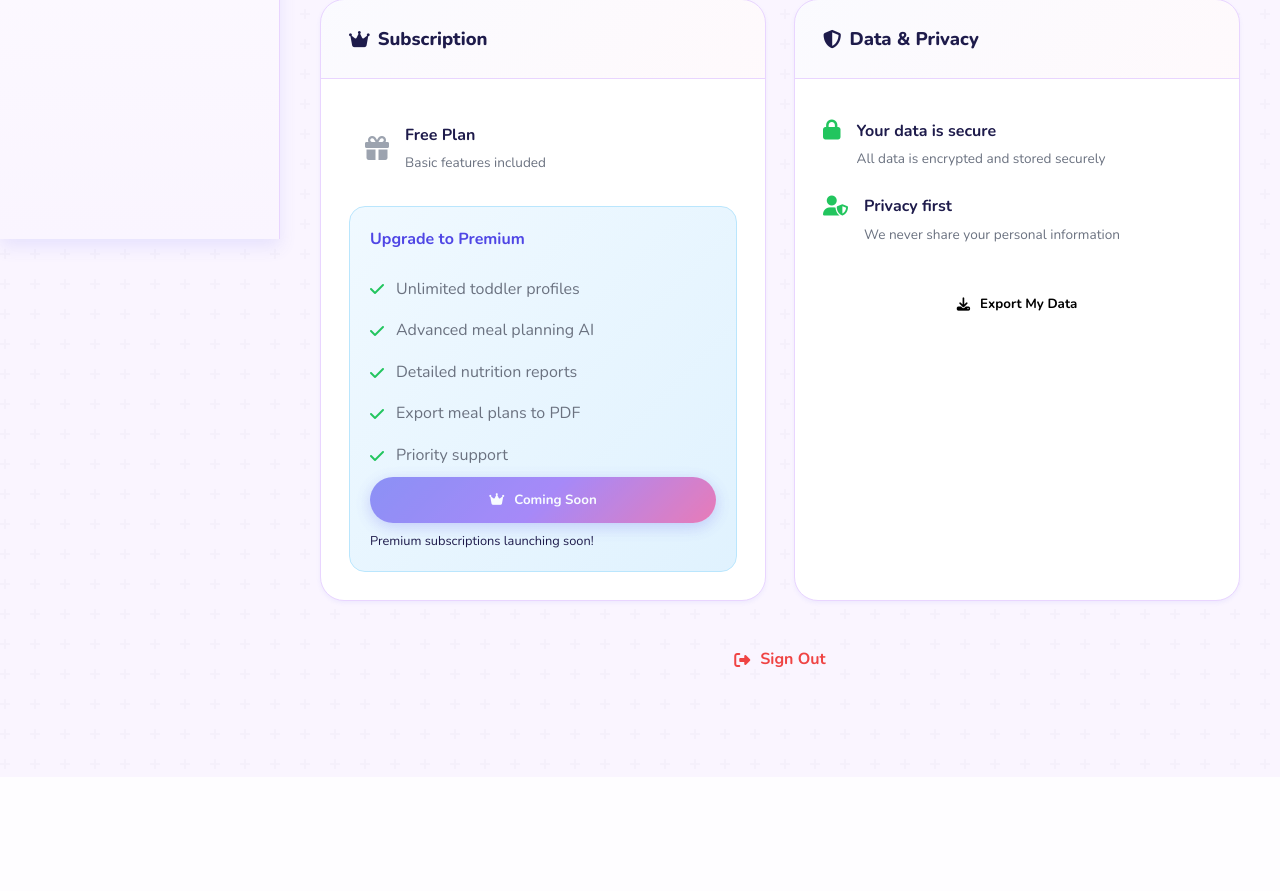
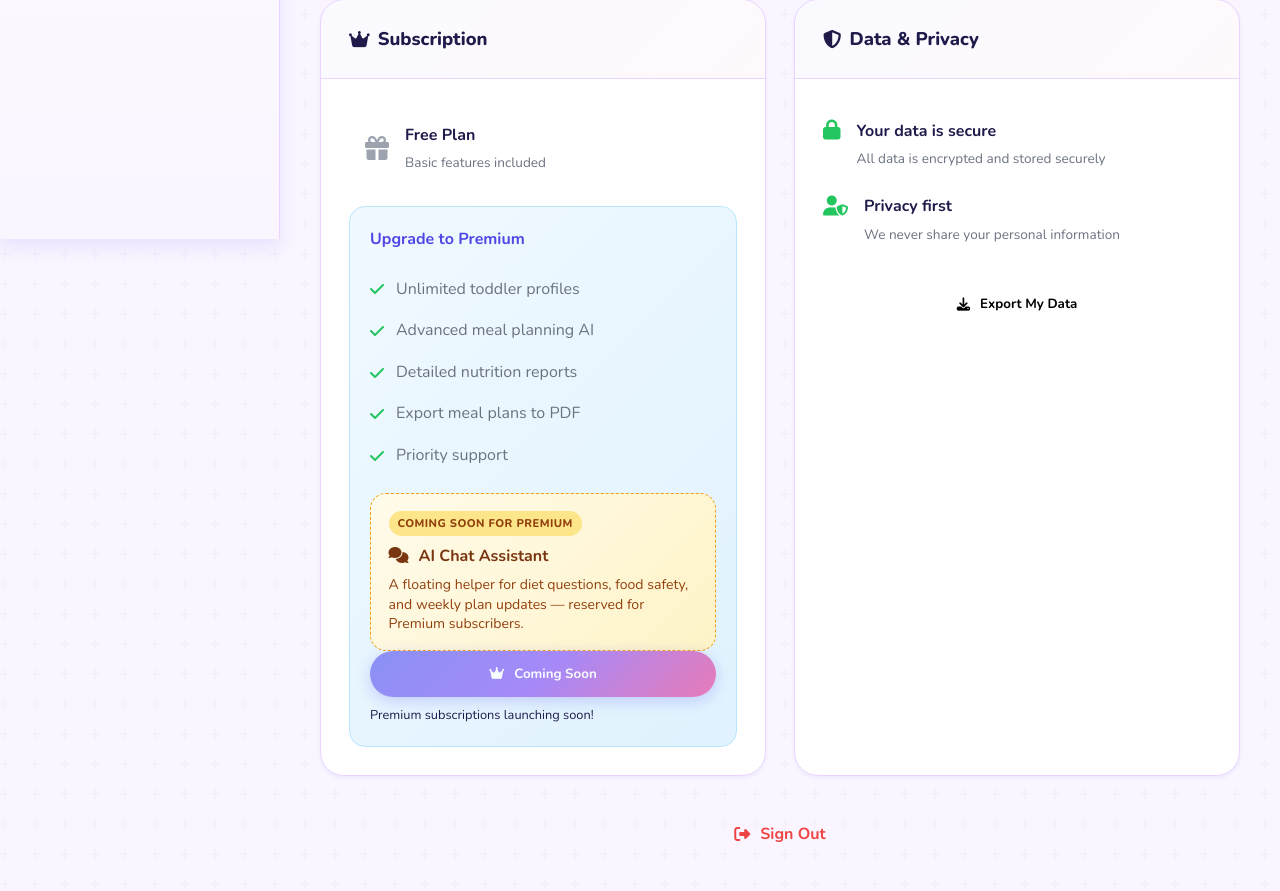
Before and after one commit to swetaattri073/kabirmealplanner, a Flask app: page /profile in a window 1280 px wide. Shown: the part 561-1452 px from the top of the page. Before the commit the page ends 1330 px from the top, so only its background shows below. Run offline with Flask 3, Linux system fonts and the light colour scheme; the visitor is signed in with stand-in values (Sample User, id 1); data that the repository does not hold is empty.

Commit message:
Make AI chat Premium-only behind feature flag (#30)
* Hide AI chat behind premium feature flag

Default FEATURE_CHAT_ENABLED=false so the widget and chat APIs are
off for everyone. When enabled, only Premium subscribers get chat.
Account page markets AI Chat Assistant as Coming soon for Premium.

Co-authored-by: swetaattri073 <swetaattri073@users.noreply.github.com>

* Note Premium chat coming soon in root README

Co-authored-by: swetaattri073 <swetaattri073@users.noreply.github.com>

---------

Co-authored-by: Cursor Agent <cursoragent@cursor.com>
Co-authored-by: swetaattri073 <swetaattri073@users.noreply.github.com>

```diff
--- a/toddler-meal-planner/app.py
+++ b/toddler-meal-planner/app.py
@@ -184,6 +184,54 @@ with app.app_context():
 
 
 # Context processors for templates
+def _env_flag(name, default=False):
+    raw = (os.environ.get(name) or '').strip().lower()
+    if not raw:
+        return default
+    return raw in ('1', 'true', 'yes', 'on')
+
+
+def is_chat_feature_enabled():
+    """Master switch — off by default. Set FEATURE_CHAT_ENABLED=true to allow premium chat."""
+    return _env_flag('FEATURE_CHAT_ENABLED', default=False)
+
+
+def can_use_chat_assistant():
+    """Chat UI/API: feature flag on AND logged-in premium subscriber."""
+    if not is_chat_feature_enabled():
+        return False
+    try:
+        return bool(
+            current_user
+            and current_user.is_authenticated
+            and current_user.is_premium()
+        )
+    except Exception:
+        return False
+
+
+def _chat_access_denied_response():
+    if not is_chat_feature_enabled():
+        return jsonify({
+            'error': 'Chat assistant is not available yet.',
+            'code': 'CHAT_FEATURE_DISABLED',
+            'premium': True,
+        }), 403
+    if not current_user.is_authenticated:
+        return jsonify({
+            'error': 'Sign in required for chat.',
+            'code': 'AUTH_REQUIRED',
+            'premium': True,
+        }), 401
+    if not current_user.is_premium():
+        return jsonify({
+            'error': 'Chat assistant is a Premium feature. Coming soon for subscribers.',
+            'code': 'PREMIUM_REQUIRED',
+            'premium': True,
+        }), 403
+    return jsonify({'error': 'Chat unavailable.', 'code': 'CHAT_DENIED'}), 403
+
+
 @app.context_processor
 def inject_globals():
     """Inject global variables into all templates"""
@@ -191,7 +239,9 @@ def inject_globals():
         'now': datetime.now,
         'today': date.today().isoformat(),
         'current_user': current_user,
-        'is_authenticated': current_user.is_authenticated if current_user else False
+        'is_authenticated': current_user.is_authenticated if current_user else False,
+        'feature_chat_enabled': is_chat_feature_enabled(),
+        'chat_assistant_available': can_use_chat_assistant(),
     }
 
 
@@ -2162,7 +2212,20 @@ def api_usda_food(fdc_id):
 
 @app.route('/api/chat/health', methods=['GET'])
 def api_chat_health():
-    return jsonify({'ok': chat_configured()})
+    if not can_use_chat_assistant():
+        return jsonify({
+            'ok': False,
+            'configured': chat_configured(),
+            'feature_enabled': is_chat_feature_enabled(),
+            'premium_required': True,
+            'available': False,
+        })
+    return jsonify({
+        'ok': chat_configured(),
+        'configured': chat_configured(),
+        'feature_enabled': True,
+        'available': True,
+    })
 
 
 def _chat_context_for_toddler(toddler):
@@ -2276,7 +2339,11 @@ def api_chat():
       summary: optional rolling summary of older turns
     }
     Handles one optional tool round-trip server-side.
-    """
+    Premium-only; also requires FEATURE_CHAT_ENABLED=true.
+    """
+    if not can_use_chat_assistant():
+        return _chat_access_denied_response()
+
     data = request.json or {}
     toddler_id = data.get('toddler_id')
     messages = data.get('messages') or []
@@ -2379,7 +2446,11 @@ def api_chat_summarize():
     """
     Fold older chat turns into a rolling session summary.
     Body: { toddler_id, messages: [...], prior_summary?: string }
-    """
+    Premium-only; also requires FEATURE_CHAT_ENABLED=true.
+    """
+    if not can_use_chat_assistant():
+        return _chat_access_denied_response()
+
     data = request.json or {}
     toddler_id = data.get('toddler_id')
     messages = data.get('messages') or []
--- a/toddler-meal-planner/templates/auth/profile.html
+++ b/toddler-meal-planner/templates/auth/profile.html
@@ -101,6 +101,11 @@
                     <li><i class="fas fa-check"></i> Detailed nutrition reports</li>
                     <li><i class="fas fa-check"></i> Priority support</li>
                 </ul>
+                <div class="premium-coming-soon">
+                    <span class="coming-soon-pill">Coming soon</span>
+                    <h4><i class="fas fa-comments"></i> AI Chat Assistant</h4>
+                    <p>Ask about meals, food safety, and update your weekly plan in one place — included with your Premium plan when we turn it on.</p>
+                </div>
             {% else %}
                 <div class="subscription-status free">
                     <i class="fas fa-gift"></i>
@@ -119,6 +124,13 @@
                         <li><i class="fas fa-check"></i> Export meal plans to PDF</li>
                         <li><i class="fas fa-check"></i> Priority support</li>
                     </ul>
+
+                    <div class="premium-coming-soon">
+                        <span class="coming-soon-pill">Coming soon for Premium</span>
+                        <h4><i class="fas fa-comments"></i> AI Chat Assistant</h4>
+                        <p>A floating helper for diet questions, food safety, and weekly plan updates — reserved for Premium subscribers.</p>
+                    </div>
+
                     <button class="btn btn-primary btn-block" disabled style="opacity: 0.7;">
                         <i class="fas fa-crown"></i> Coming Soon
                     </button>
@@ -359,6 +371,44 @@
         color: var(--primary-dark);
     }
 
+    .premium-coming-soon {
+        margin-top: 1rem;
+        padding: 1rem 1.1rem;
+        border-radius: var(--radius-md);
+        border: 1px dashed #f59e0b;
+        background: linear-gradient(135deg, #fffbeb 0%, #fef3c7 100%);
+    }
+
+    .premium-coming-soon .coming-soon-pill {
+        display: inline-block;
+        font-size: 0.7rem;
+        font-weight: 800;
+        letter-spacing: 0.04em;
+        text-transform: uppercase;
+        color: #92400e;
+        background: #fde68a;
+        border-radius: 999px;
+        padding: 0.2rem 0.55rem;
+        margin-bottom: 0.5rem;
+    }
+
+    .premium-coming-soon h4 {
+        margin: 0 0 0.35rem;
+        font-size: 1rem;
+        color: #78350f;
+    }
+
+    .premium-coming-soon h4 i {
+        margin-right: 0.35rem;
+    }
+
+    .premium-coming-soon p {
+        margin: 0;
+        font-size: 0.88rem;
+        color: #92400e;
+        line-height: 1.4;
+    }
+
     .privacy-item {
         display: flex;
         align-items: flex-start;
--- a/toddler-meal-planner/templates/base.html
+++ b/toddler-meal-planner/templates/base.html
@@ -21,7 +21,9 @@
 
     <!-- Stylesheets -->
     <link rel="stylesheet" href="{{ url_for('static', filename='css/style.css') }}">
+    {% if chat_assistant_available %}
     <link rel="stylesheet" href="{{ url_for('static', filename='css/chat-widget.css') }}">
+    {% endif %}
     <link href="https://fonts.googleapis.com/css2?family=Nunito:wght@400;600;700;800&display=swap" rel="stylesheet">
     <link rel="stylesheet" href="https://cdnjs.cloudflare.com/ajax/libs/font-awesome/6.4.0/css/all.min.css">
     {% block extra_css %}{% endblock %}
@@ -209,7 +211,7 @@
 
     <script src="{{ url_for('static', filename='js/app.js') }}"></script>
     <script src="{{ url_for('static', filename='js/a2hs-prompt.js') }}" defer></script>
-    {% if toddler %}
+    {% if chat_assistant_available and toddler %}
     <script>
         window.LITTLEBOWL_CHAT = {
             toddlerId: {{ toddler.id }},
```
Also changed, not shown: toddler-meal-planner/DEPLOYMENT.md (+2 -1 lines), README.md, toddler-meal-planner/README.md, 1 other file.
